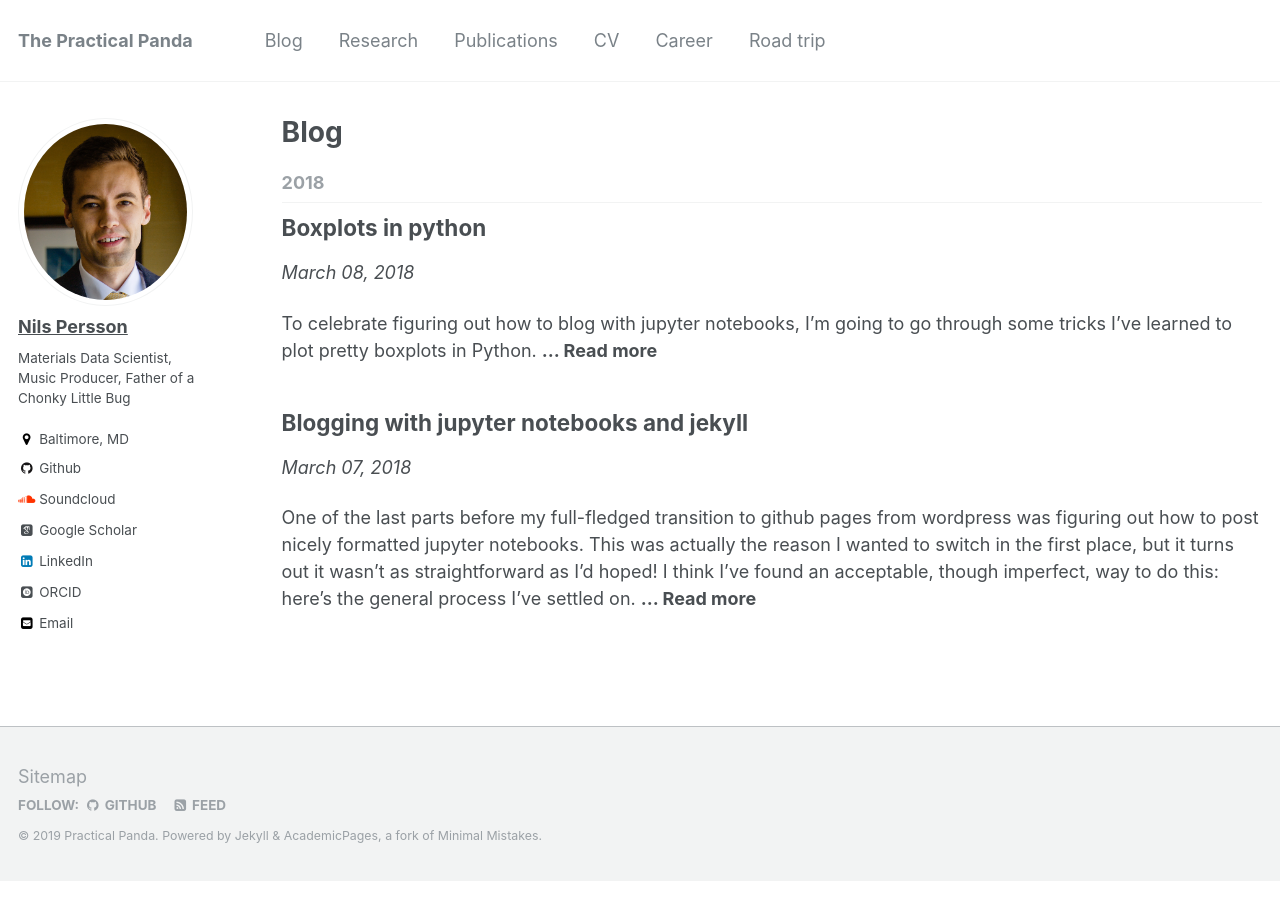
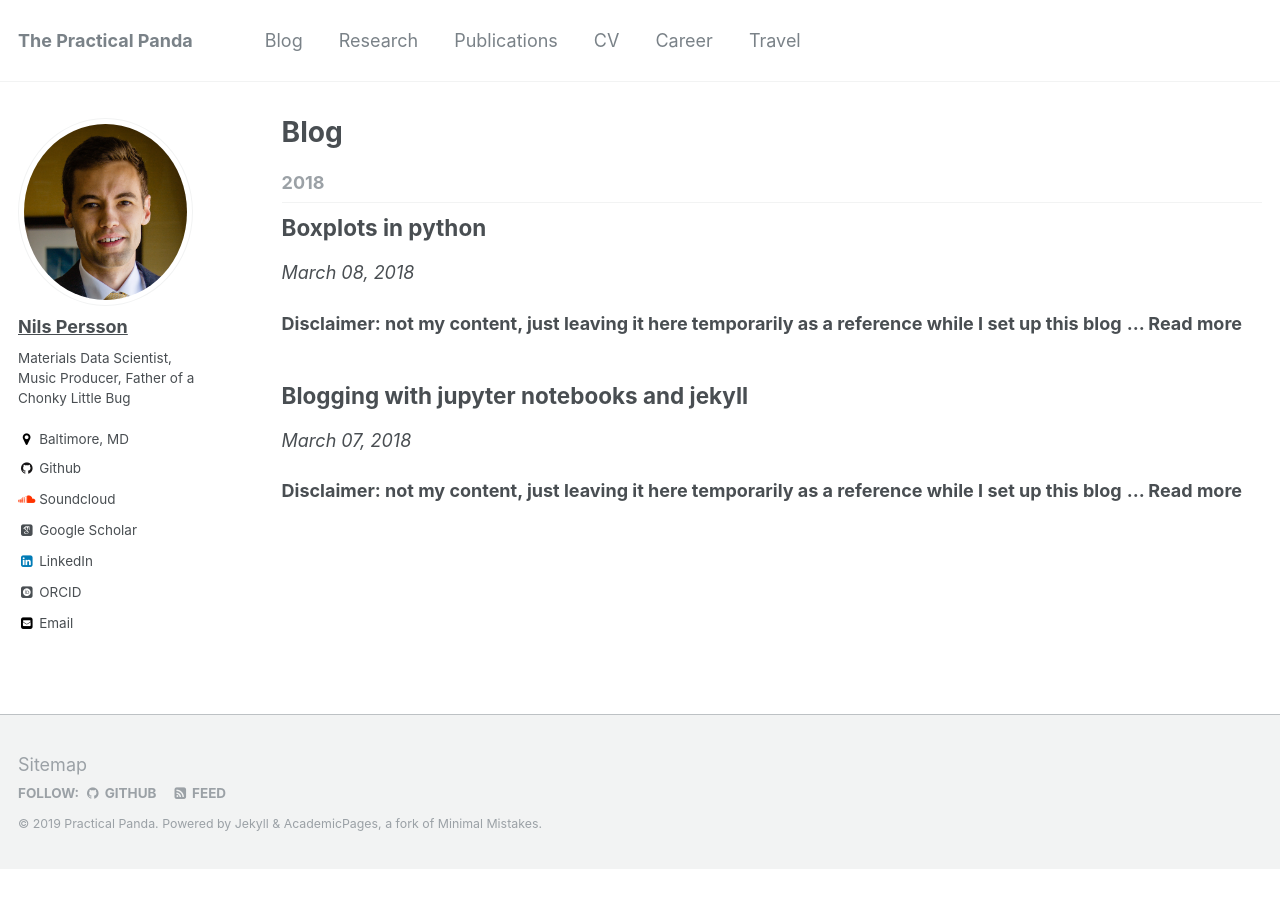
Before and after one commit to Imperssonator/Imperssonator.github.io, a Jekyll site: the page built from _pages/year-archive.html, in a window 1280 px wide. Built offline with Jekyll 4.4.1, drawn with Linux system fonts in a browser that asks for light colours; some web fonts are replaced.

Commit message:
minor redactions

```diff
--- a/_data/navigation.yml
+++ b/_data/navigation.yml
@@ -27,5 +27,5 @@ main:
   - title: "Career"
     url: /career/
 
-  - title: "Road trip"
+  - title: "Travel"
     url: /travel/
--- a/_posts/2018-03-07-ipython-notebooks-jekyll-minimal-pages.md
+++ b/_posts/2018-03-07-ipython-notebooks-jekyll-minimal-pages.md
@@ -6,6 +6,8 @@ tags:
     - coding
     - jekyll
 ---
+
+**Disclaimer: not my content, just leaving it here temporarily as a reference while I set up this blog**
 
 One of the last parts before my full-fledged transition to github pages from wordpress was figuring out how to post nicely formatted jupyter notebooks.
 This was actually the reason I wanted to switch in the first place, but it turns out it wasn't as straightforward as I'd hoped!
--- a/_posts/2018-03-08-boxplots-in-python.md
+++ b/_posts/2018-03-08-boxplots-in-python.md
@@ -8,6 +8,8 @@ tags:
     - coding
     - portfolio
 ---
+
+**Disclaimer: not my content, just leaving it here temporarily as a reference while I set up this blog**
 
 To celebrate figuring out [how to blog with jupyter notebooks](/posts/2018/03/ipython-notebooks-jekyll), I'm going to go through some tricks I've learned to plot pretty boxplots in Python.
 
```
